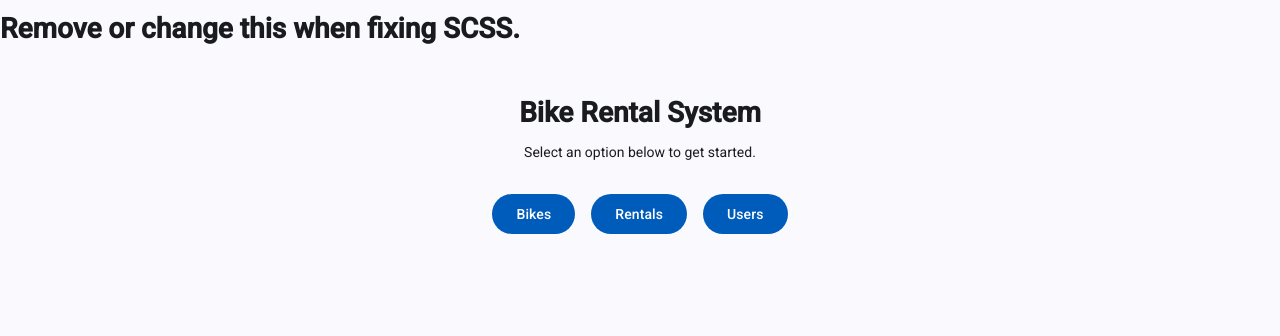
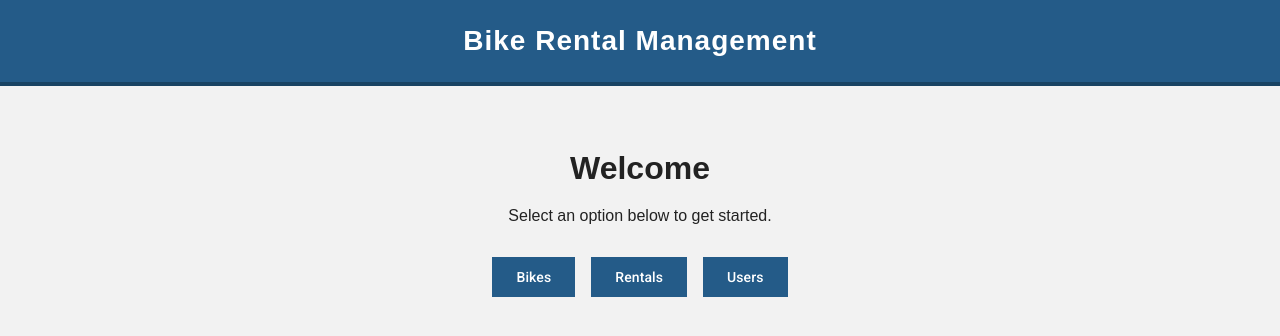
Before and after one commit to S00269936/WebProg2ProjectAngularS00269936, an Angular app: page / in a window 1280 px wide. Shown: the top 336 px of the page. Built offline with nearby package versions, Linux system fonts and the light colour scheme.

Commit message:
Starting on styling. Home page is complete.

```diff
--- a/src/app/app.html
+++ b/src/app/app.html
@@ -1,3 +1,3 @@
-<h1>Remove or change this when fixing SCSS.</h1>
+<h1><a routerLink="/">Bike Rental Management</a></h1>
 
 <router-outlet />
--- a/src/app/app.scss
+++ b/src/app/app.scss
@@ -0,0 +1,16 @@
+h1 {
+    background-color: #245b88;
+    color: white;
+    font-family: Arial, sans-serif;
+    font-size: 28px;
+    font-weight: bold;
+    text-align: center;
+    padding: 25px;
+    margin: 0;
+    border-bottom: 4px solid #194363;
+    letter-spacing: 1px;
+  }
+  h1 a {
+    color: white;
+    text-decoration: none;
+  }
--- a/src/app/app.ts
+++ b/src/app/app.ts
@@ -1,9 +1,10 @@
 import { Component, signal } from '@angular/core';
 import { RouterOutlet } from '@angular/router';
+import { RouterLink } from '@angular/router';
 
 @Component({
   selector: 'app-root',
-  imports: [RouterOutlet],
+  imports: [RouterOutlet, RouterLink],
   templateUrl: './app.html',
   styleUrl: './app.scss'
 })
--- a/src/app/features/home/pages/home/home.html
+++ b/src/app/features/home/pages/home/home.html
@@ -1,5 +1,5 @@
 <div class="home">
-    <h1>Bike Rental System</h1>
+    <h1>Welcome</h1>
     <p>Select an option below to get started.</p>
 
     <div class="buttons">
--- a/src/app/features/home/pages/home/home.scss
+++ b/src/app/features/home/pages/home/home.scss
@@ -9,3 +9,8 @@
     gap: 1rem;
     margin-top: 2rem;
   }
+
+  h1 {
+    text-align: center;
+    margin: 20px 0;
+  }
--- a/src/styles.scss
+++ b/src/styles.scss
@@ -18,22 +18,38 @@ html {
     )
   );
 }
+$primary: #245b88;
+$background: #f2f2f2;
+$text: #222;
+$border: #ccc;
 
 body {
-  // Default the application to a light color theme. This can be changed to
-  // `dark` to enable the dark color theme, or to `light dark` to defer to the
-  // user's system settings.
+  background: $background;
+  color: $text;
+  font-family: Arial, sans-serif;
   color-scheme: light;
+  margin: 0;
+  min-height: 100%;
+}
 
-  // Set a default background, font and text colors for the application using
-  // Angular Material's system-level CSS variables. Learn more about these
-  // variables at https://material.angular.dev/guide/system-variables
-  background-color: var(--mat-sys-surface);
-  color: var(--mat-sys-on-surface);
-  font: var(--mat-sys-body-medium);
-
-  // Reset the user agent margin.
-  margin: 0;
-  height: 100%;
+button {
+  background: $primary;
+  color: white;
+  border: 1px solid $primary;
+  padding: 8px 15px;
+  border-radius: 0;
+  cursor: pointer;
 }
+button:hover {
+  background: #194363;
+}
+// Angular Material buttons
+.mat-mdc-button,
+.mat-mdc-raised-button,
+.mat-mdc-unelevated-button,
+.mat-mdc-outlined-button {
+  background-color: #245b88 !important;
+  color: white !important;
+  border-radius: 0 !important;
+} //gpt generated css for mat buttons
 /* You can add global styles to this file, and also import other style files */
```
